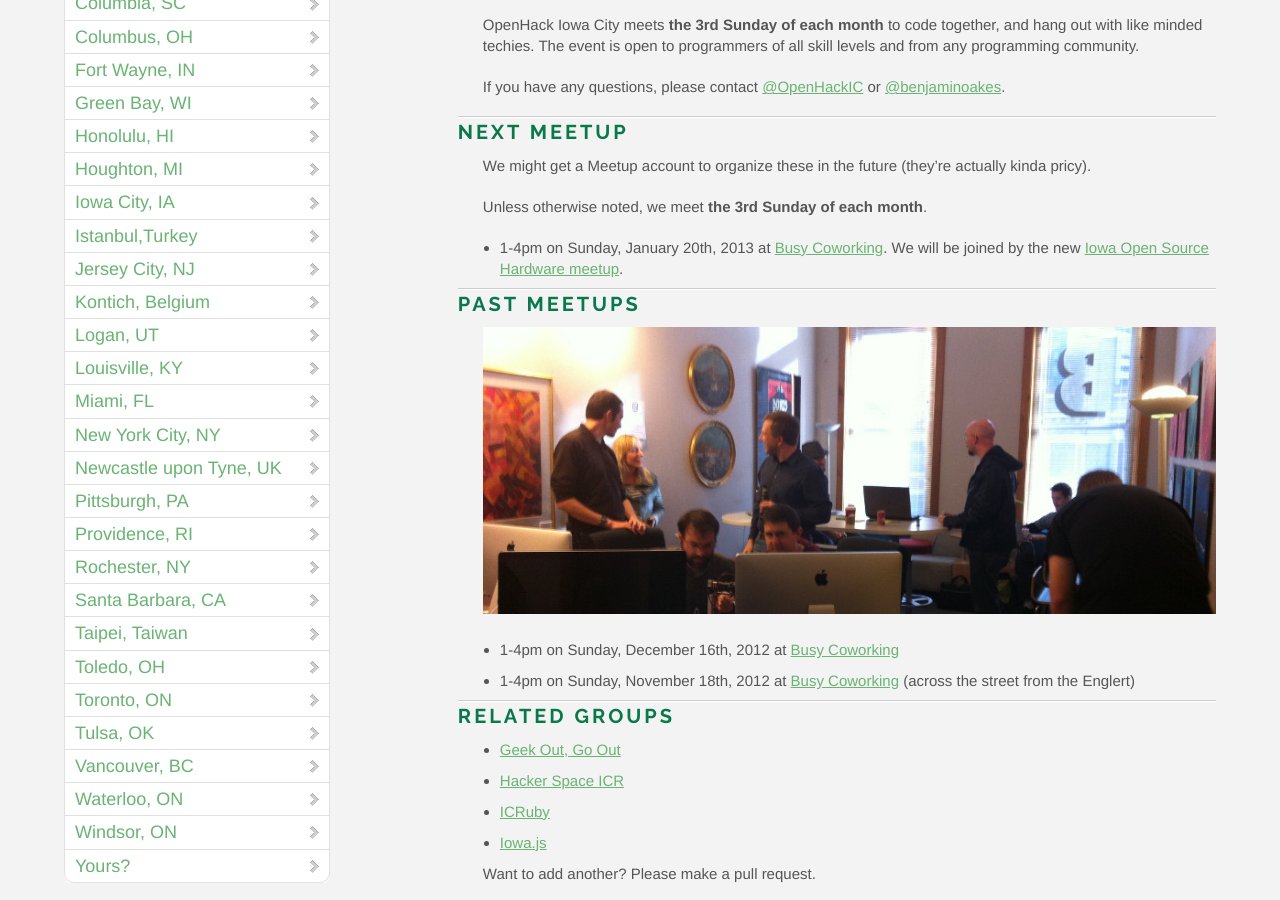
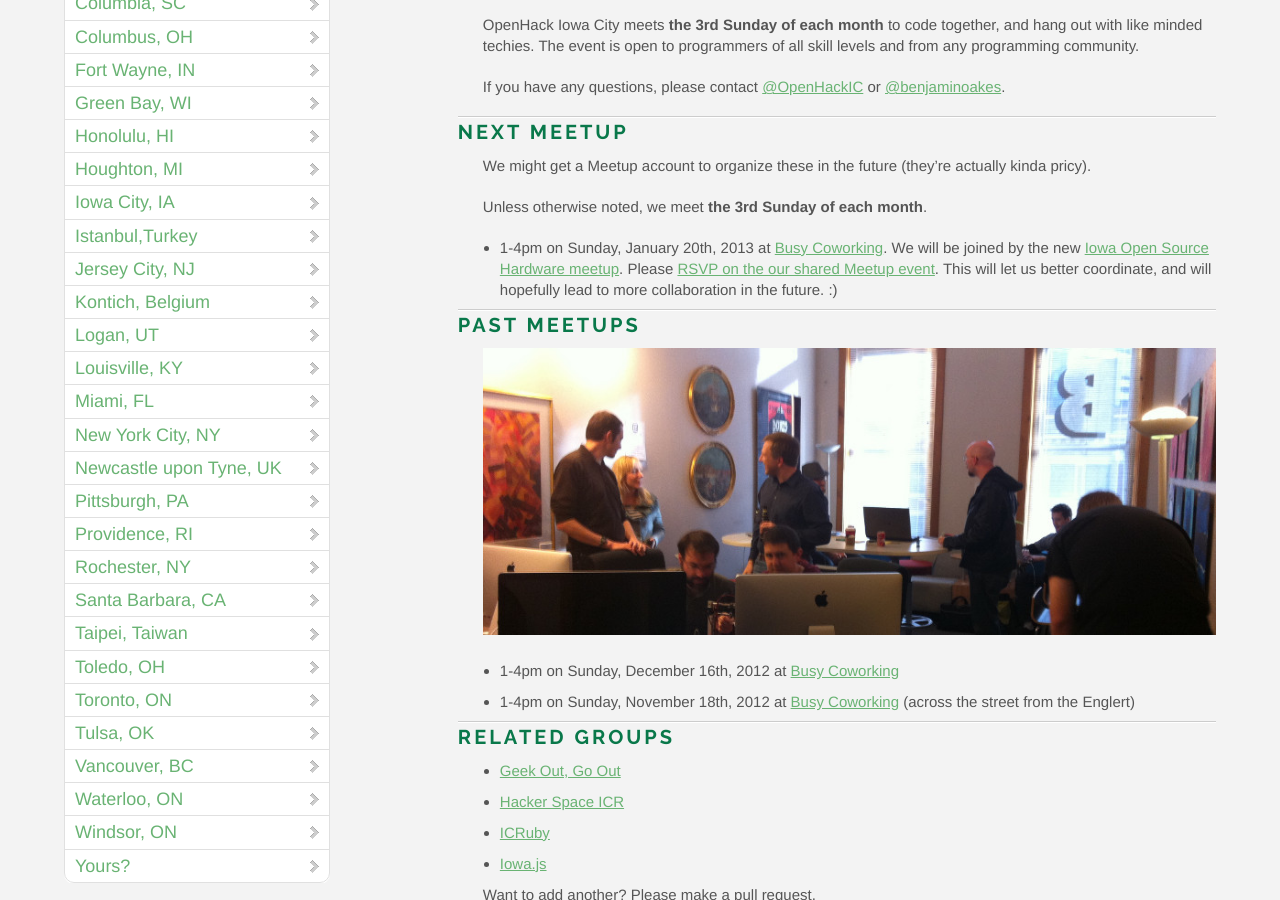
Before and after one commit to OpenHack/openhack.github.com, a Jekyll site: the page built from iowa_city/index.markdown, in a window 1280 px wide and 900 px high, scrolled down 494 px. Built offline with Jekyll 4.4.1, drawn with Linux system fonts in a browser that asks for light colours; nearby versions of some CDN libraries; Markdown is read by kramdown in place of the engine named in the settings; comment, search, counter and statistics services are not loaded.

Commit message:
Add RSVP link

```diff
--- a/iowa_city/index.markdown
+++ b/iowa_city/index.markdown
@@ -23,7 +23,7 @@
 
 Unless otherwise noted, we meet **the 3rd Sunday of each month**.
 
-* 1-4pm on Sunday, January 20th, 2013 at [Busy Coworking](http://busycoworking.com/).  We will be joined by the new [Iowa Open Source Hardware meetup](http://www.meetup.com/Iowa-Open-Source-Hardware-meetup/).
+* 1-4pm on Sunday, January 20th, 2013 at [Busy Coworking](http://busycoworking.com/).  We will be joined by the new [Iowa Open Source Hardware meetup](http://www.meetup.com/Iowa-Open-Source-Hardware-meetup/).  Please [RSVP on the our shared Meetup event](http://www.meetup.com/Iowa-Open-Source-Hardware-meetup/events/98860292/).  This will let us better coordinate, and will hopefully lead to more collaboration in the future.  :)
 
 ### Past meetups
 
```
